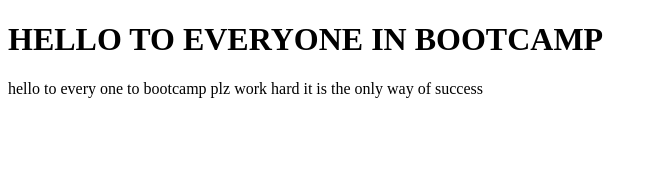
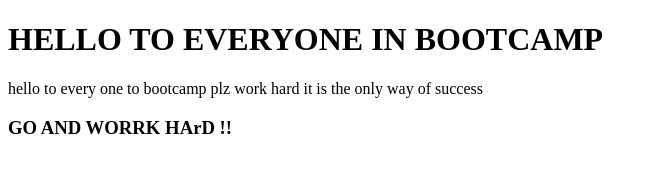
Before and after one commit to NEHA-MOUJ/bootcamp1, a plain HTML site: page index.html in a window 1280 px wide. Shown: the whole page, without its empty margins (0-657 px from the left). Drawn offline with Linux system fonts and the light colour scheme.

Commit message:
updated index.html

```diff
--- a/index.html
+++ b/index.html
@@ -7,6 +7,7 @@
 </head>
 <body>
     <h1> HELLO TO EVERYONE IN BOOTCAMP </h1>
-    <p> hello to every one to bootcamp plz work hard it is the only way of success</p>
+    <p> hello to every one to bootcamp plz work hard it is the only way of success </p>
+    <h3>GO AND WORRK HArD !!</h3>
 </body>
 </html>
```
